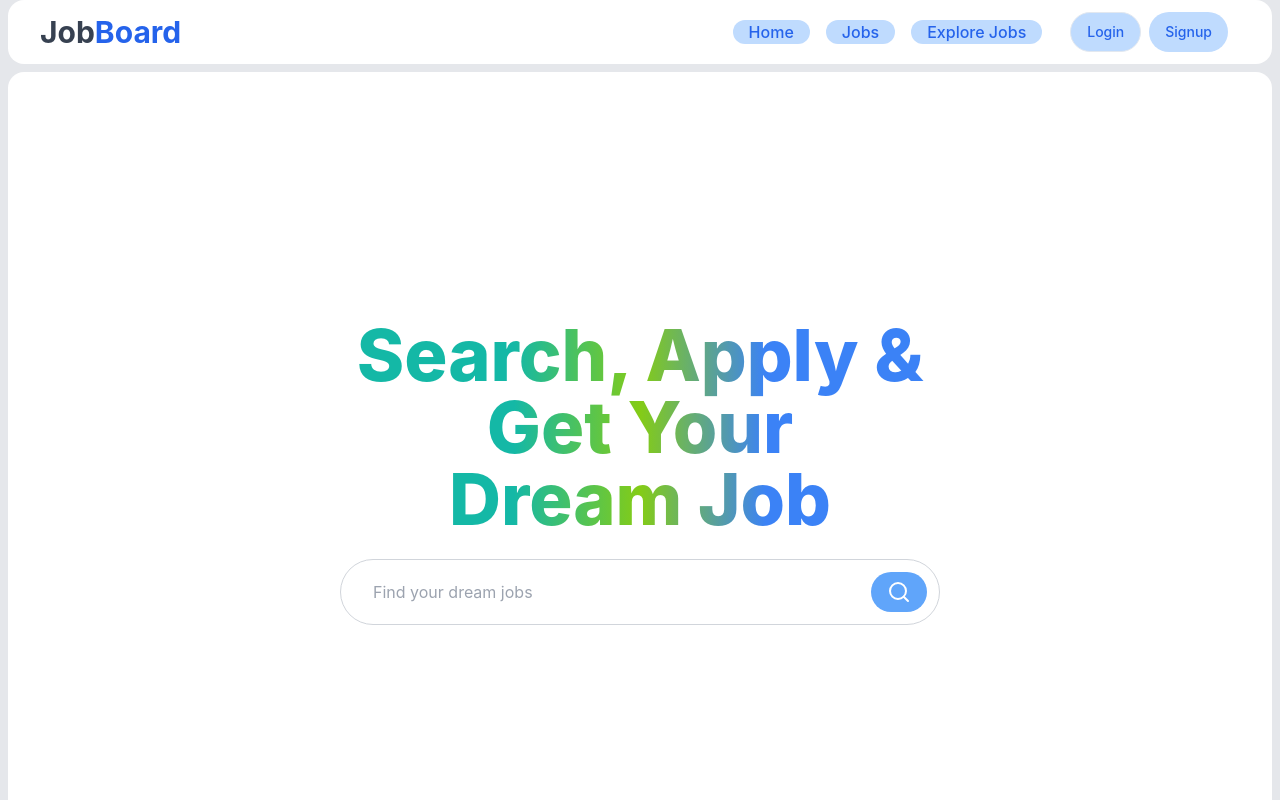
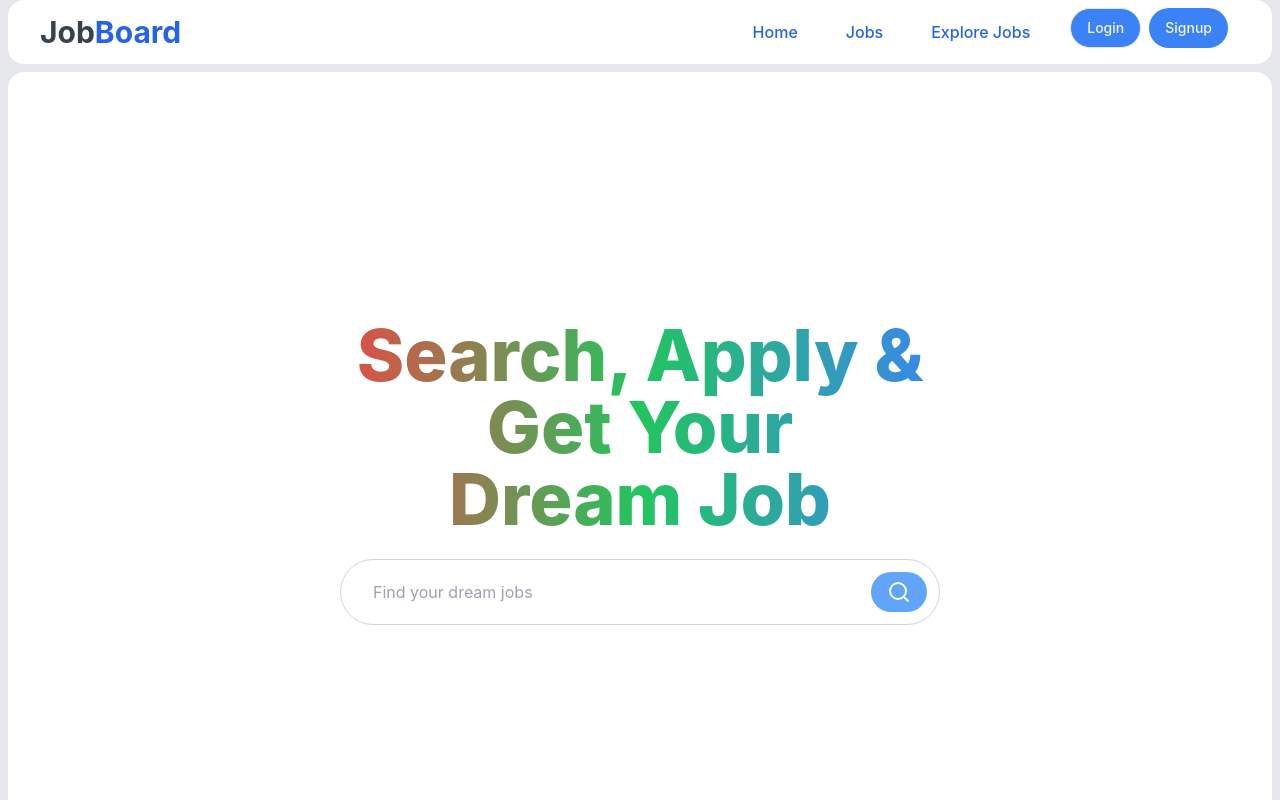
Before and after one commit to amrahs02/Job_Board, a React (Vite) app in the folder frontend/: page / in a window 1280 px wide. Shown: the top 800 px of the page. Built offline with nearby package versions, Linux system fonts and the light colour scheme; no server answers; a web font is replaced by a local one.

Commit message:
Refactor user controller comments for clarity; update HeroSection styles for improved design; enhance Navbar styles and responsiveness

```diff
--- a/frontend/src/components/HeroSection.jsx
+++ b/frontend/src/components/HeroSection.jsx
@@ -19,9 +19,9 @@ const HeroSection = () => {
     <div className="h-screen flex bg-white rounded-2xl mx-2 mt-2 flex-col justify-center items-center  overflow-hidden">
       {/* Background Overlay */}
       <div className="absolute bg-gradient-to-b  shadow-lg opacity-50" />
-      <div className="bg-gradient-to-r from-teal-500 from-30%  via-lime-500 to-blue-500 to-70% bg-clip-text text-transparent  flex flex-row justify-center items-center w-full md:w-1/2 gap-6 z-10">
+      <div className="bg-gradient-to-r  from-red-500 text-center   via-green-500 to-blue-500 bg-clip-text text-transparent  flex flex-row justify-center items-center w-full md:w-1/2 gap-6 z-10">
         <div className=" ">
-          <div className="text-7xl mb-6 font-extrabold text-center">
+          <div className="sm:text-7xl text-6xl mb-6 font-extrabold text-center">
             Search, Apply & Get Your <br />
             Dream Job
           </div>
--- a/frontend/src/components/shared/Navbar.jsx
+++ b/frontend/src/components/shared/Navbar.jsx
@@ -52,7 +52,7 @@ const Navbar = () => {
             {menuOpen ? (
             //  cross button
               <svg
-                className="w-6 h-6 "
+                className="w-6 bg-blue-500 text-gray-100 m-3 z-10 rounded-full h-6 "
                 fill="none"
                 stroke="currentColor"
                 viewBox="0 0 24 24"
@@ -87,11 +87,9 @@ const Navbar = () => {
 
         {/* Menu Items */}
         <div
-          className={`${
-            menuOpen ? "block" : "hidden"
-          } md:flex flex-col md:flex-row items-center gap-6 mt-52  p-3 rounded-2xl md:mt-0 text-gray-700 w-full md:w-auto`}
+          className={`${ menuOpen ? "block" : "hidden" } md:flex flex-col md:flex-row items-center bg-blue-300 sm:bg-opacity-0 bg-opacity-80 gap-6 mt-52  p-3 rounded-2xl md:mt-0 text-gray-700 w-fit md:w-auto`}
         >
-          <ul className="flex flex-col md:flex-row font-medium items-start gap-6 p-1 md:gap-4 w-full md:w-auto sm:bg-none md:bg-transparent py-4 md:py-0">
+          <ul className="flex flex-col md:flex-row font-medium items-start gap-4 md:gap-4 w-full md:w-auto sm:bg-none md:bg-transparent py-4 md:py-0">
             {user && user.role === "recruiter" ? (
               <>
                 <li className="flex items-center transition-colors duration-200  bg-blue-200 text-blue-600 rounded-full px-4  hover:text-blue-700 hover:bg-blue-300">
@@ -103,13 +101,13 @@ const Navbar = () => {
               </>
             ) : (
               <>
-                <li className="flex items-center transition-colors duration-200 bg-blue-200 text-blue-600 rounded-full px-4  hover:text-blue-700 hover:bg-blue-300">
+                <li className="flex items-center transition-colors duration-200  text-blue-600 rounded-full px-4  hover:text-blue-700 hover:bg-blue-300">
                   <Link to="/">Home</Link>
                 </li>
-                <li className="flex items-center transition-colors duration-200 bg-blue-200 text-blue-600 rounded-full px-4  hover:text-blue-700 hover:bg-blue-300">
+                <li className="flex items-center transition-colors duration-200  text-blue-600 rounded-full px-4  hover:text-blue-700 hover:bg-blue-300">
                   <Link to="/jobs">Jobs</Link>
                 </li>
-                <li className="flex items-center transition-colors duration-200 bg-blue-200 text-blue-600 rounded-full px-4  hover:text-blue-700 hover:bg-blue-300">
+                <li className="flex items-center transition-colors duration-200 text-blue-600 rounded-full px-4  hover:text-blue-700 hover:bg-blue-300">
                   <Link to="/browse">Explore Jobs</Link>
                 </li>
               </>
@@ -122,13 +120,13 @@ const Navbar = () => {
               <Link to="/login">
                 <Button
                   variant="outline"
-                  className=" bg-blue-200 mr-2 text-blue-600 rounded-full px-4  hover:text-blue-700 hover:bg-blue-300 transition duration-200"
+                  className=" bg-blue-500 mr-2 mb-2  text-gray-100 rounded-full px-4  hover:text-blue-700 hover:bg-blue-300 transition duration-200"
                 >
                   Login
                 </Button>
               </Link>
               <Link to="/signup">
-                <Button className=" bg-blue-200 text-blue-600 rounded-full px-4  hover:text-blue-700 hover:bg-blue-300transition duration-200">
+                <Button className=" bg-blue-500 text-gray-100 rounded-full px-4  hover:text-blue-700 hover:bg-blue-300transition duration-200">
                   Signup
                 </Button>
               </Link>
```
Also changed, not shown: 1 other file (tests, documents, lock files or other folders).
